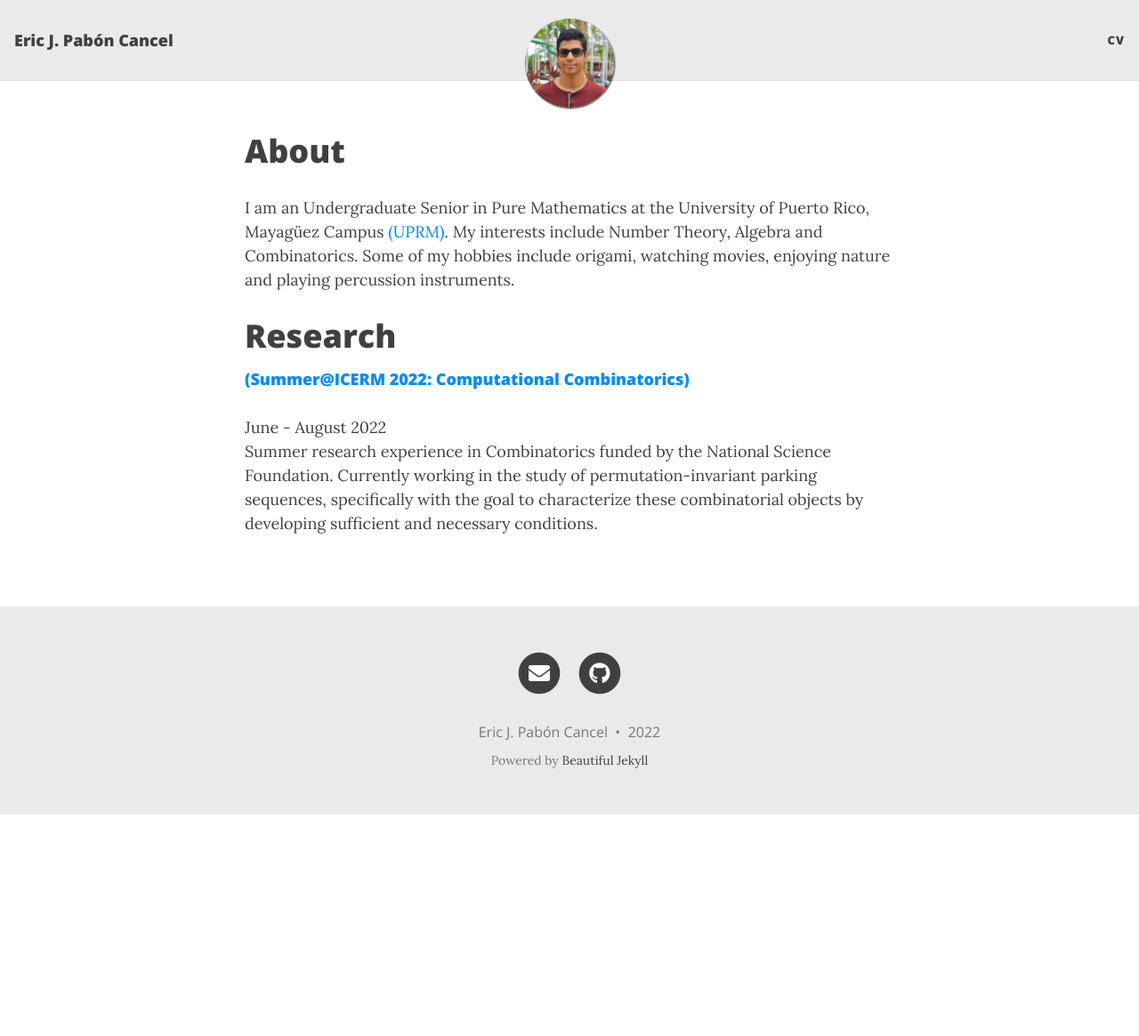
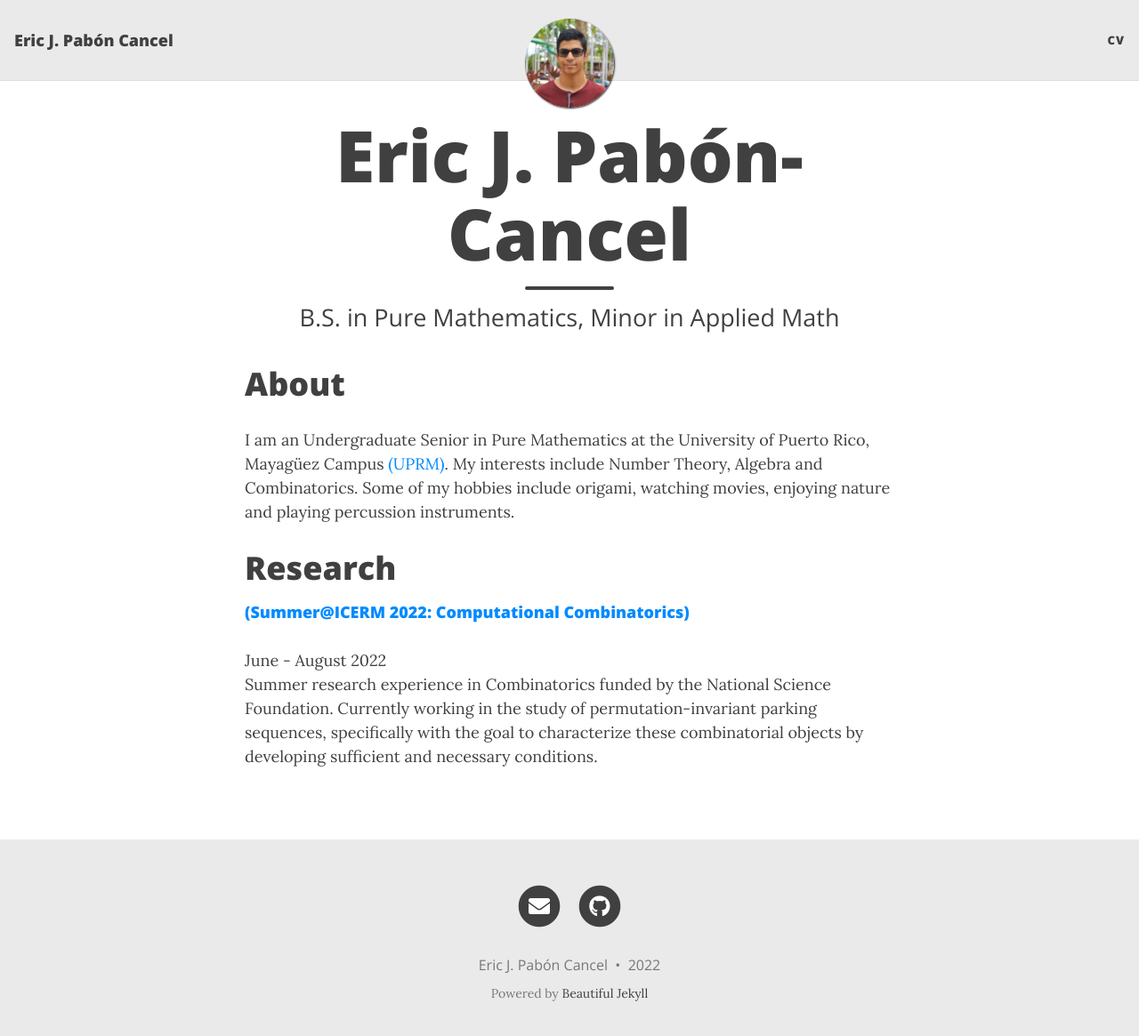
Before and after one commit to ejpaboncancel/ejpaboncancel-old.github.io, a Jekyll site: the page built from index.html, in a window 1280 px wide and 1178 px high. Shown: the top 1165 px of the window at 89% size. Built offline with Jekyll 4.4.1, drawn with Linux system fonts in a browser that asks for light colours; nearby versions of some CDN libraries; the list of posts is cut into pages by our own code.

Commit message:
Update index.html

```diff
--- a/index.html
+++ b/index.html
@@ -1,9 +1,9 @@
 ---
 layout: home
-title: <h2 style="font-size:10px;">Eric J. Pabón-Cancel</h2>
+title: <h1 style="font-size:40px;">Eric J. Pabón-Cancel</h1>
 subtitle:
-  B.S. in Pure Mathematics
-<br> Minor in Applied Math </br>
+  B.S. in Pure Mathematics, <br />
+  Minor in Applied Math <br />
 ---
 
 <h1>About</h1>
```
